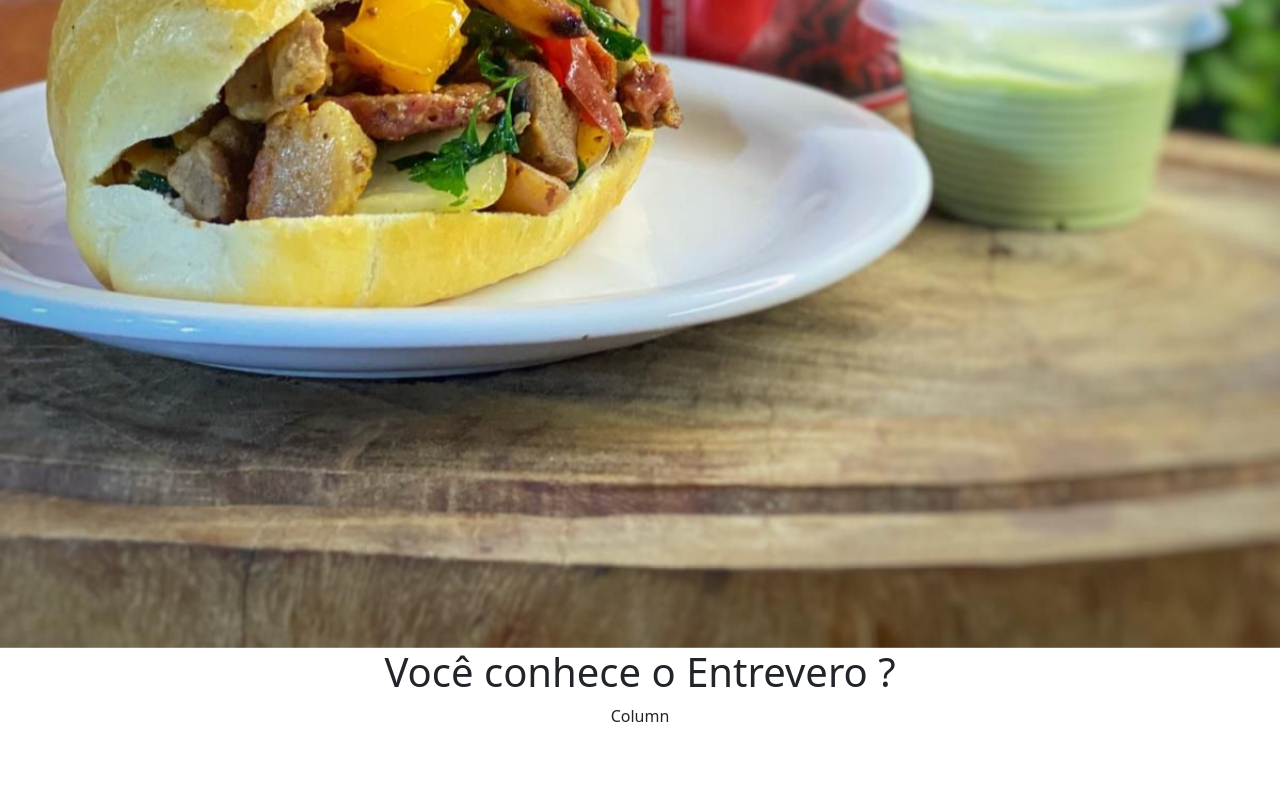
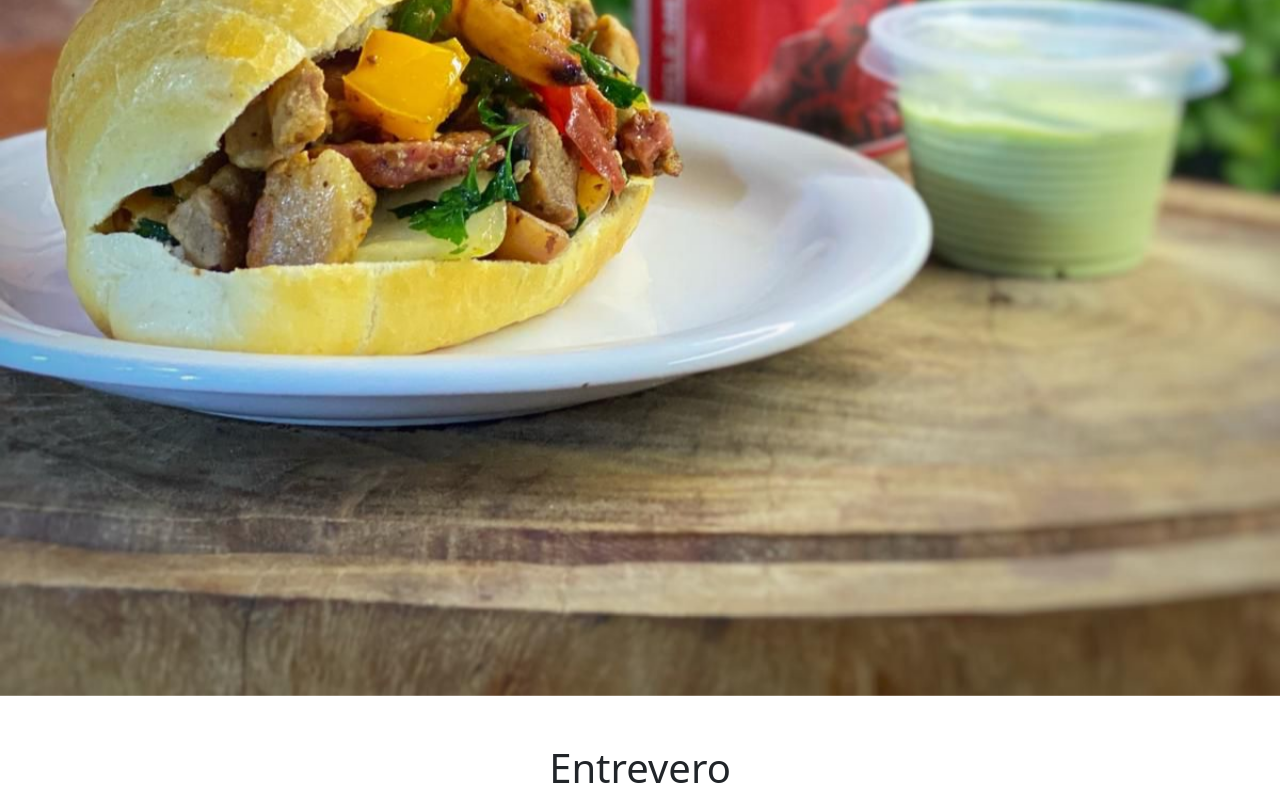
Before and after one commit to jpvassoler/Casa-do-entervero, a plain HTML site: page index.html in a window 1280 px wide. Shown: the part 1155-1955 px from the top of the page. Before the commit the page ends 1883 px from the top, so only its background shows below. Drawn offline with nearby package versions, Linux system fonts and the light colour scheme.

Commit message:
images and text

```diff
--- a/index.html
+++ b/index.html
@@ -7,17 +7,16 @@
     <link href="https://cdn.jsdelivr.net/npm/bootstrap@5.3.8/dist/css/bootstrap.min.css" rel="stylesheet" integrity="sha384-sRIl4kxILFvY47J16cr9ZwB07vP4J8+LH7qKQnuqkuIAvNWLzeN8tE5YBujZqJLB" crossorigin="anonymous">
 </head>
 <body>
-
     <!-- Titulo -->
     <nav  class="navbar bg-body-tertiary">
         <div class="container-fluid">
             <a class="navbar-brand" href="#">
                 Casa do Entrevero
             </a>
-             <img src="/images/pão.jpeg" alt="Bootstrap" width="30" height="24">
+             <img src="images/Logo.png" alt="Bootstrap" width="60" height="60">
         </div>
     </nav>
-    <ul class="nav justify-content-center">
+    <ul class="nav justify-content-center mt-1">
         <li class="nav-item">
             <a class="nav-link active" aria-current="page" href="#">Sobre</a>
         </li>
@@ -31,13 +30,13 @@
             <a class="nav-link" href="#">Contato</a>
         </li>
     </ul>
-    <div id="carouselExampleRide" class="carousel slide" data-bs-ride="true">
-  <div class="carousel-inner">
+    <div id="carouselExampleRide" class="carousel slide  mt-4" data-bs-ride="true">
+      <div class="carousel-inner">
     <div class="carousel-item active">
       <img src="images/pão.jpeg" class="d-block w-100" alt="...">
     </div>
     <div class="carousel-item">
-      <img src="images/pão.jpeg" class="d-block w-100" alt="...">
+      <img src="images/pinhão.jfif" class="d-block w-100" alt="...">
     </div>
     <div class="carousel-item">
       <img src="images/pão.jpeg" class="d-block w-100" alt="...">
@@ -51,15 +50,17 @@
     <span class="carousel-control-next-icon" aria-hidden="true"></span>
     <span class="visually-hidden">Next</span>
   </button>
-</div>
-<div class="grid text-center">
-    <H1>Você conhece o Entrevero ?</H1>
-</div>
-<div class="container text-center">
-  <div class="row">
-    <div class="col">
-      Column
-</div>
+  </div>
+  <div class="container text-center mt-5">
+    <div class="row">
+      <div class="col align-self-end">
+        <h1>Entrevero</h1>
+      </div>
+    </div>
+  </div>
+
+
+
 
     <script src="https://cdn.jsdelivr.net/npm/bootstrap@5.3.8/dist/js/bootstrap.bundle.min.js" integrity="sha384-FKyoEForCGlyvwx9Hj09JcYn3nv7wiPVlz7YYwJrWVcXK/BmnVDxM+D2scQbITxI" crossorigin="anonymous"></script>
 </body>
```
Also changed, not shown: images/Logo.png (added), 1 other file.
